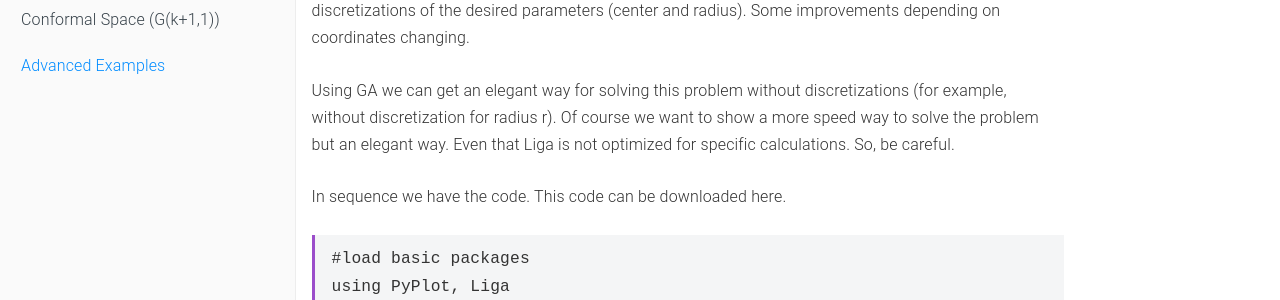
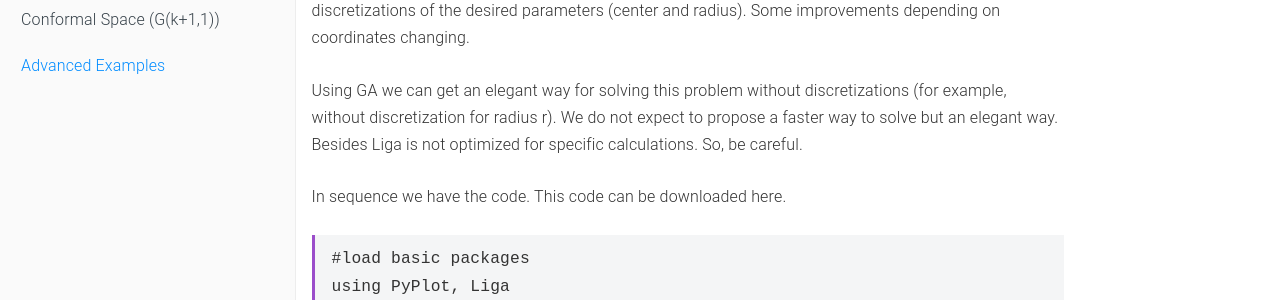
Before and after one commit to evcastelani/LiGA.jl, a Jekyll site: the page built from docs/advancedex.md, in a window 1280 px wide. Shown: the part 297-597 px from the top of the page. Built offline with Jekyll 4.4.1, drawn with Linux system fonts in a browser that asks for light colours.

Commit message:
minors corrections in the text

```diff
--- a/docs/advancedex.md
+++ b/docs/advancedex.md
@@ -21,8 +21,7 @@ desired parameters (center and radius). Some improvements depending on coordinat
 changing.
 
 Using GA we can get an elegant way for solving this problem without discretizations
-(for example, without discretization for radius r). Of course we want to show
-a more speed way to solve the problem but an elegant way. Even that Liga is not
+(for example, without discretization for radius r). We do not expect to propose a faster way to solve but an elegant way. Besides Liga is not
 optimized for specific calculations. So, be careful.
 
 In sequence we have the code. This code can be downloaded [here](GA_dect.tar.gz).
```
